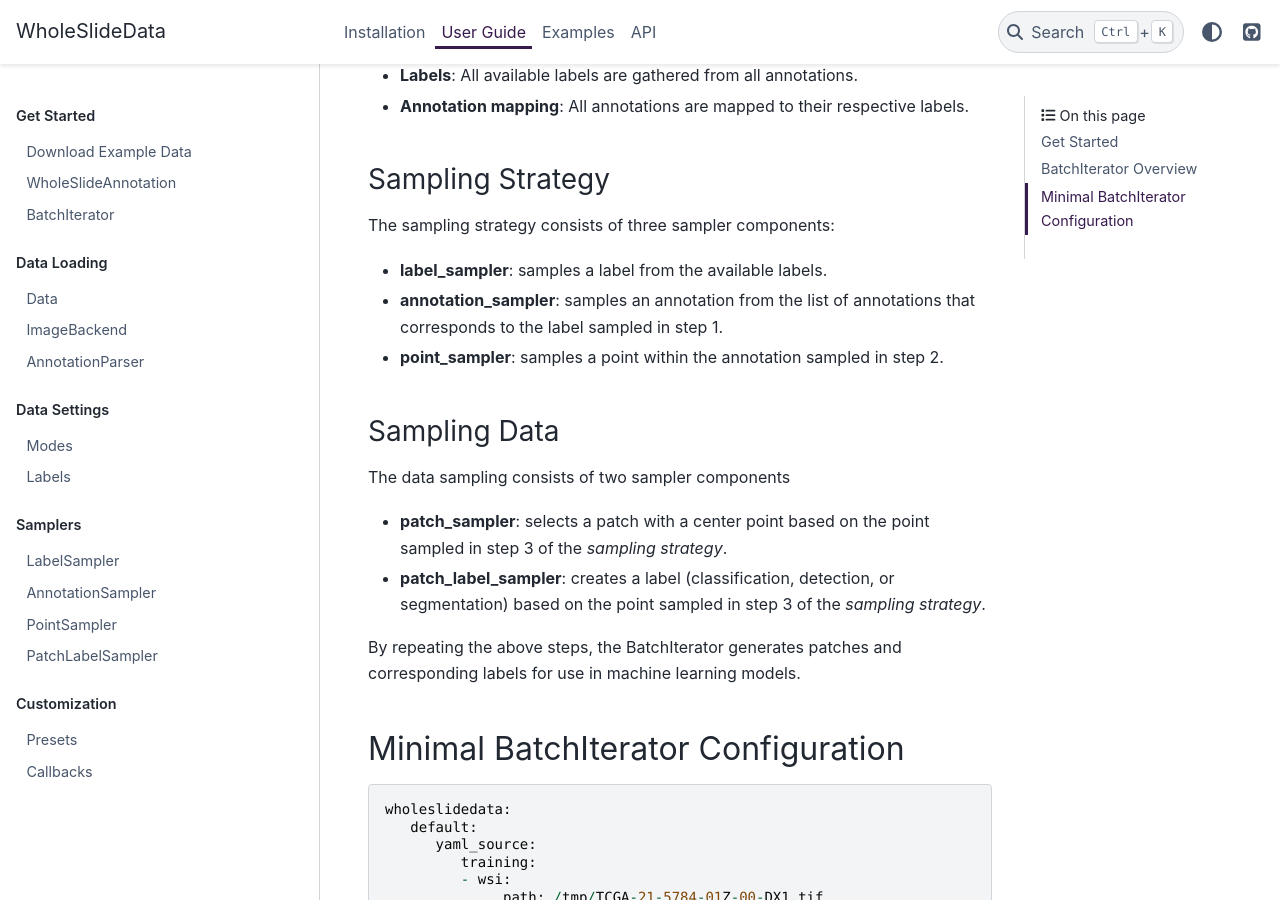
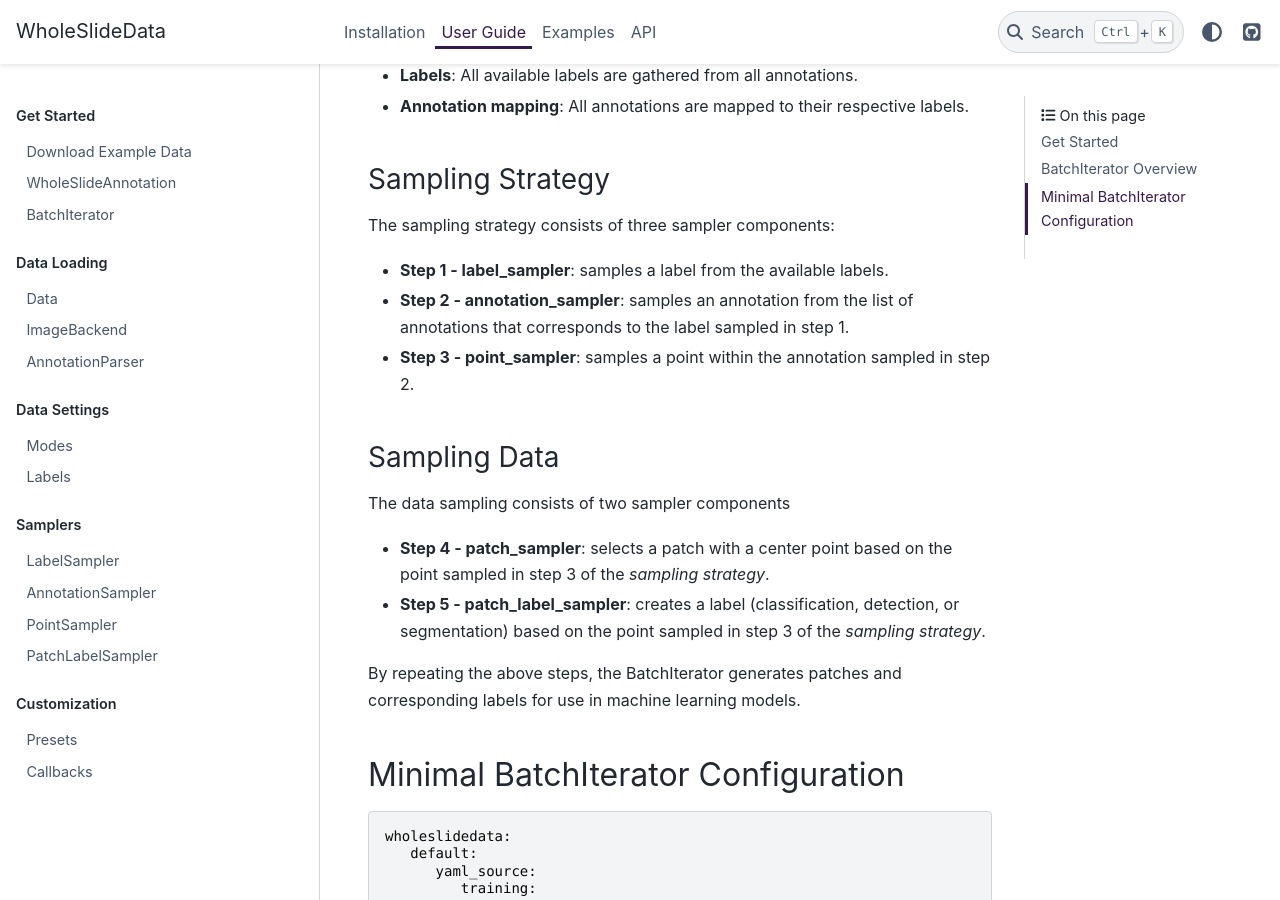
Before and after one commit to DIAGNijmegen/pathology-whole-slide-data, a Sphinx documentation site: the page built from docs/source/userguide/index.rst, in a window 1280 px wide and 900 px high, scrolled down 1054 px. Built offline with Sphinx 7.4.7 and the PyData theme 0.15.4, drawn with Linux system fonts in a browser that asks for light colours; pages that are not in the unit, such as notebooks, are missing from menus.

Commit message:
update docs

```diff
--- a/docs/source/userguide/index.rst
+++ b/docs/source/userguide/index.rst
@@ -38,17 +38,17 @@ Sampling Strategy
 ^^^^^^^^^^^^^^^^^
 The sampling strategy consists of three sampler components:
 
-* **label_sampler**: samples a label from the available labels.
-* **annotation_sampler**: samples an annotation from the list of annotations that corresponds to the label sampled in step 1.
-* **point_sampler**: samples a point within the annotation sampled in step 2.
+* **Step 1 - label_sampler**: samples a label from the available labels.
+* **Step 2 - annotation_sampler**: samples an annotation from the list of annotations that corresponds to the label sampled in step 1.
+* **Step 3 - point_sampler**: samples a point within the annotation sampled in step 2.
 
 
 Sampling Data
 ^^^^^^^^^^^^^
 The data sampling consists of two sampler components
 
-* **patch_sampler**: selects a patch with a center point based on the point sampled in step 3 of the *sampling strategy*.
-* **patch_label_sampler**: creates a label (classification, detection, or segmentation) based on the point sampled in step 3 of the *sampling strategy*.
+* **Step 4 - patch_sampler**: selects a patch with a center point based on the point sampled in step 3 of the *sampling strategy*.
+* **Step 5 - patch_label_sampler**: creates a label (classification, detection, or segmentation) based on the point sampled in step 3 of the *sampling strategy*.
 
 By repeating the above steps, the BatchIterator generates patches and corresponding labels for use in machine learning models.
 
```
